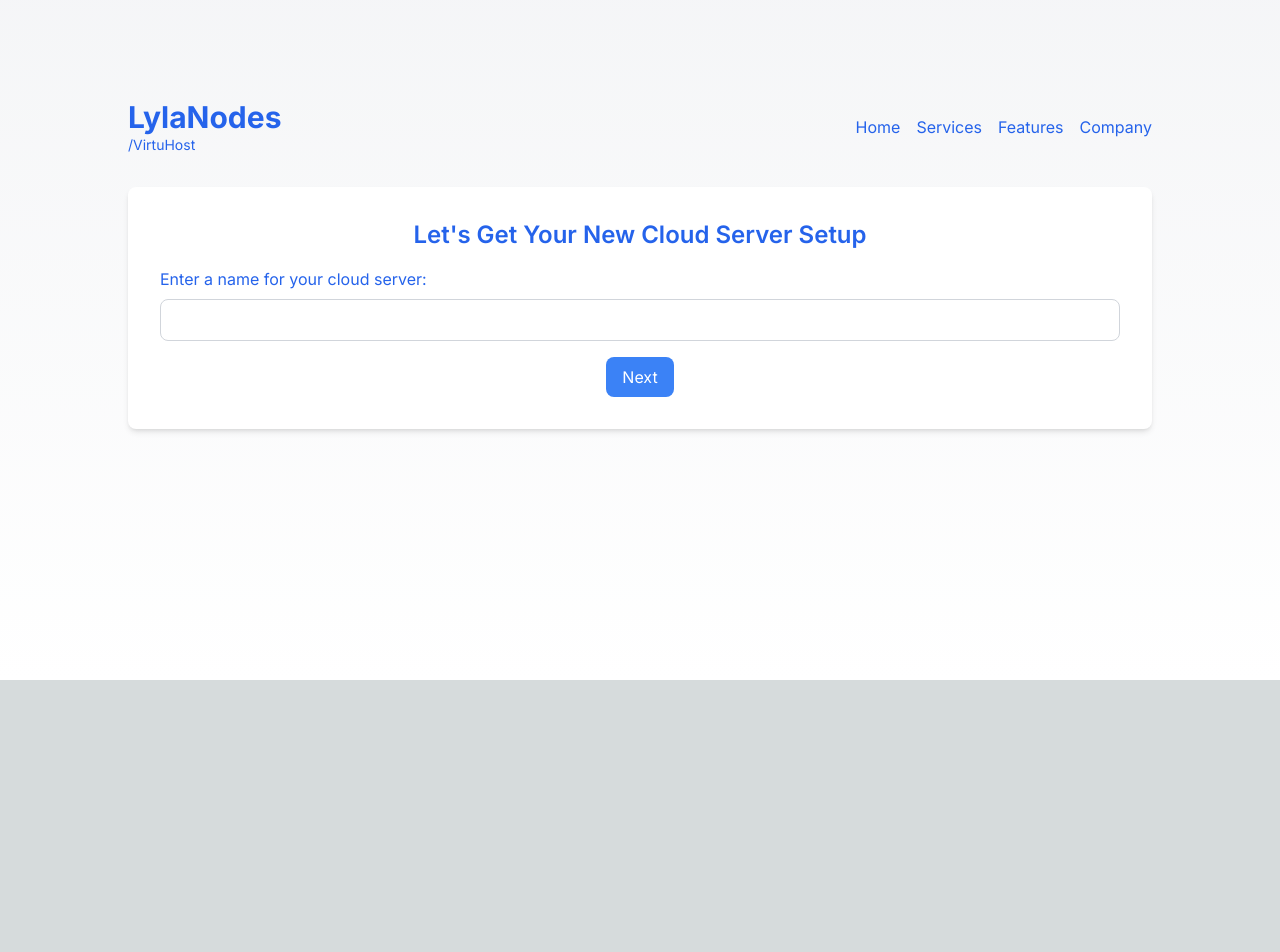
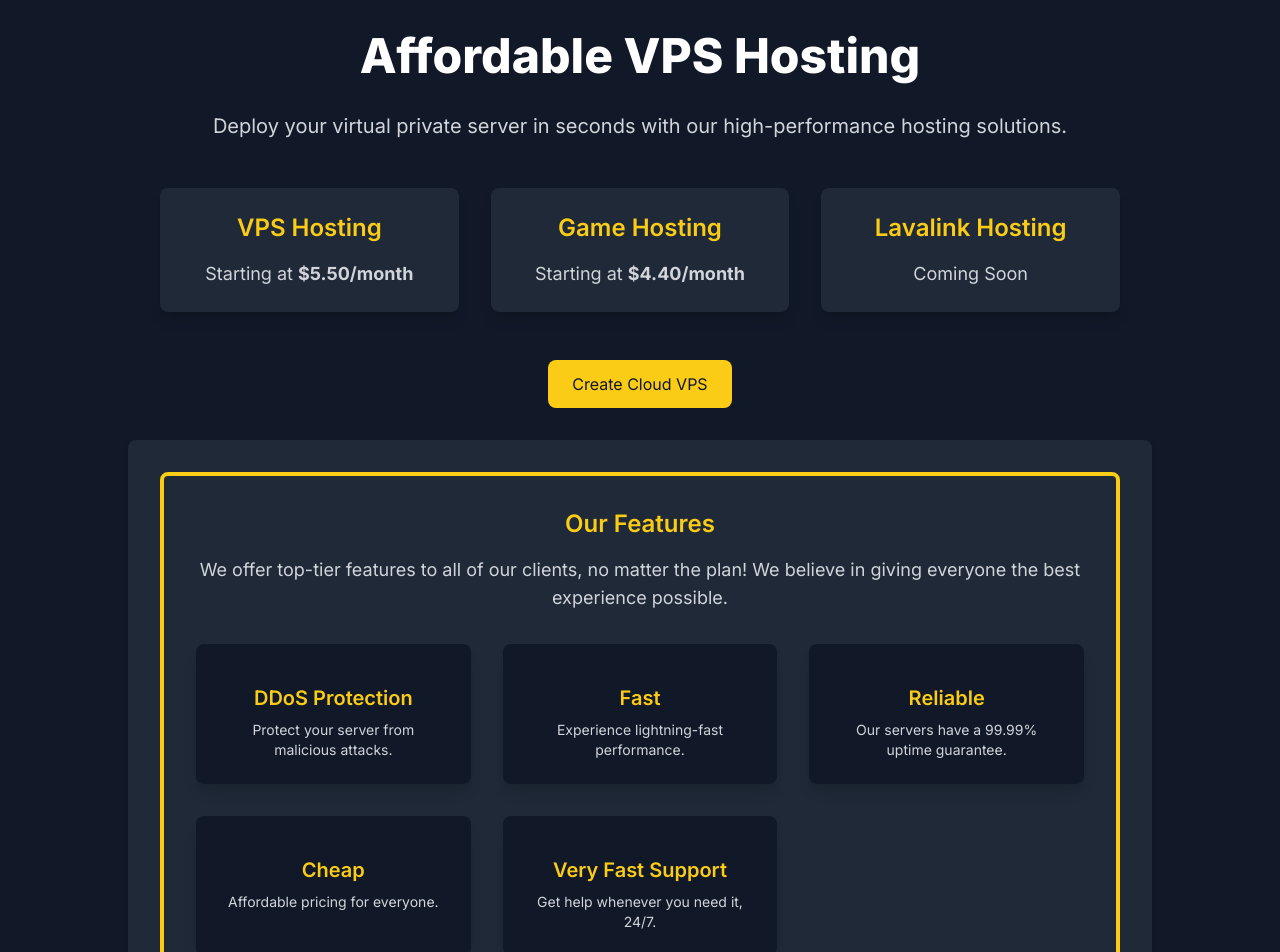
Before and after one commit to vekalmao/vpswebsite, a Next.js app: page / in a window 1280 px wide. Shown: the part 120-1072 px from the top of the page. Before the commit the page ends 800 px from the top, so only its background shows below. Built offline with nearby package versions, Linux system fonts and the light colour scheme.

Commit message:
Update page.tsx

```diff
--- a/app/page.tsx
+++ b/app/page.tsx
@@ -4,96 +4,103 @@ import React, { useState } from 'react';
 import Image from 'next/image';
 
 const Home = () => {
-  const [step, setStep] = useState(1);
+  const [step, setStep] = useState(0); // 0 for home page, then steps 1-6 for the setup process
   const [serverName, setServerName] = useState('');
-  const [selectedLocation, setSelectedLocation] = useState('');
-  const [selectedCpuType, setSelectedCpuType] = useState('');
-  const [selectedPlan, setSelectedPlan] = useState('');
-  const [vpsCreated, setVpsCreated] = useState(false);
-  const [ipv4Address, setIpv4Address] = useState('');
+  const [selectedLocation, setSelectedLocation] = useState<string>('');
+  const [selectedCpuType, setSelectedCpuType] = useState<string>('');
+  const [selectedPlan, setSelectedPlan] = useState<string>('');
+  const [vpsCreated, setVpsCreated] = useState<boolean>(false);
+  const [ipv4Address, setIpv4Address] = useState<string>('');
 
   const handleSaveServerName = () => {
     setStep(2);
   };
 
-  const handleSelectLocation = (location) => { // Explicitly define location as string
+  const handleSelectLocation = (location: string) => {
     setSelectedLocation(location);
     setStep(3);
   };
 
-  const handleSelectCpuType = (cpuType) => { // Example: cpuType could be 'Shared' or 'Dedicated'
+  const handleSelectCpuType = (cpuType: string) => {
     setSelectedCpuType(cpuType);
     setStep(4);
   };
 
-  const handleSelectPlan = (plan) => { // Example: plan could be 'CX-01', 'DX-01', etc.
+  const handleSelectPlan = (plan: string) => {
     setSelectedPlan(plan);
     setStep(5);
   };
 
   const handleSubmit = () => {
-    // Assuming payment method is validated and added
     setVpsCreated(true);
     const randomIpv4 = generateRandomIpv4();
     setIpv4Address(randomIpv4);
-    // Proceed to payment method
-    setStep(7); // Step 7 could represent the payment step
+    setStep(6);
   };
 
-  const generateRandomIpv4 = () => {
+  const generateRandomIpv4 = (): string => {
     const ipOctet = () => Math.floor(Math.random() * 256);
     return `${ipOctet()}.${ipOctet()}.${ipOctet()}.${ipOctet()}`;
   };
 
-  const sharedPlans = [
-    { name: 'CX-01', description: 'Cheap for small projects', specifications: '1GB of RAM, 1 Core, 20GB of Storage' },
-    { name: 'CX-02', description: 'Affordable for startups', specifications: '2GB of RAM, 2 Cores, 40GB of Storage' },
-    { name: 'CX-03', description: 'Balanced for growing applications', specifications: '4GB of RAM, 2 Cores, 80GB of Storage' },
-    { name: 'CX-04', description: 'Powerful for multiple applications', specifications: '8GB of RAM, 4 Cores, 160GB of Storage' },
-    { name: 'CX-05', description: 'High-performance for intensive tasks', specifications: '16GB of RAM, 6 Cores, 320GB of Storage' },
-    { name: 'CX-06', description: 'Ultimate for enterprise-grade solutions', specifications: '32GB of RAM, 8 Cores, 640GB of Storage' }
-  ];
-
-  const dedicatedPlans = [
-    { name: 'DX-01', description: 'Prices are mid, for big projects', specifications: '4GB of RAM, 4 Cores, 100GB of Storage' },
-    { name: 'DX-02', description: 'Balanced for growing applications', specifications: '8GB of RAM, 4 Cores, 200GB of Storage' },
-    { name: 'DX-03', description: 'Powerful for multiple applications', specifications: '16GB of RAM, 8 Cores, 400GB of Storage' },
-    { name: 'DX-04', description: 'High-performance for intensive tasks', specifications: '32GB of RAM, 16 Cores, 800GB of Storage' },
-    { name: 'DX-05', description: 'Ultimate for enterprise-grade solutions', specifications: '64GB of RAM, 32 Cores, 1600GB of Storage' },
-    { name: 'DX-06', description: 'Extreme power for specialized tasks', specifications: '128GB of RAM, 64 Cores, 3200GB of Storage' }
-  ];
-
   return (
-    <main className="flex flex-col items-center justify-center min-h-screen p-10 bg-gradient-to-b from-gray-100 to-white dark:from-gray-800 dark:to-gray-900">
-      <header className="w-full max-w-5xl flex items-center justify-between mb-8">
+    <main className="flex flex-col items-center justify-center min-h-screen bg-gray-900 text-white">
+      <header className="w-full max-w-5xl flex items-center justify-between py-8">
         <div>
-          <h1 className="text-3xl font-bold text-blue-600">LylaNodes</h1>
-          <p className="text-sm text-blue-600">/VirtuHost</p>
+          <h1 className="text-3xl font-bold text-white">LylaNodes</h1>
+          <p className="text-sm text-white">/VirtuHost</p>
         </div>
         <nav>
           <ul className="flex space-x-4">
-            <li><a href="#" className="text-blue-600 hover:text-purple-900 dark:text-blue-400 dark:hover:text-blue-600">Home</a></li>
-            <li><a href="#" className="text-blue-600 hover:text-purple-900 dark:text-blue-400 dark:hover:text-blue-600">Services</a></li>
-            <li><a href="#" className="text-blue-600 hover:text-purple-900 dark:text-blue-400 dark:hover:text-blue-600">Features</a></li>
-            <li><a href="#" className="text-blue-600 hover:text-purple-900 dark:text-blue-400 dark:hover:text-blue-600">Company</a></li>
+            <li><a href="#" className="text-white hover:text-yellow-400">Home</a></li>
+            <li><a href="#" className="text-white hover:text-yellow-400">Services</a></li>
+            <li><a href="#" className="text-white hover:text-yellow-400">Features</a></li>
+            <li><a href="#" className="text-white hover:text-yellow-400">Company</a></li>
           </ul>
         </nav>
       </header>
 
+      {step === 0 && (
+        <section className="w-full max-w-5xl p-8 text-center">
+          <h2 className="text-5xl font-extrabold mb-8 text-white">Affordable VPS Hosting</h2>
+          <p className="text-xl text-gray-300 mb-12">Deploy your virtual private server in seconds with our high-performance hosting solutions.</p>
+          <div className="grid grid-cols-1 md:grid-cols-3 gap-8 mb-12">
+            <div className="bg-gray-800 rounded-lg p-6 text-center shadow-lg">
+              <h3 className="text-2xl font-semibold mb-4 text-yellow-400">VPS Hosting</h3>
+              <p className="text-lg text-gray-300">Starting at <span className="font-bold">$5.50/month</span></p>
+            </div>
+            <div className="bg-gray-800 rounded-lg p-6 text-center shadow-lg">
+              <h3 className="text-2xl font-semibold mb-4 text-yellow-400">Game Hosting</h3>
+              <p className="text-lg text-gray-300">Starting at <span className="font-bold">$4.40/month</span></p>
+            </div>
+            <div className="bg-gray-800 rounded-lg p-6 text-center shadow-lg">
+              <h3 className="text-2xl font-semibold mb-4 text-yellow-400">Lavalink Hosting</h3>
+              <p className="text-lg text-gray-300">Coming Soon</p>
+            </div>
+          </div>
+          <button
+            className="bg-yellow-400 text-gray-900 px-6 py-3 rounded-lg hover:bg-yellow-500 transition duration-300"
+            onClick={() => setStep(1)}
+          >
+            Create Cloud VPS
+          </button>
+        </section>
+      )}
+
       {step === 1 && (
-        <section className="w-full max-w-5xl bg-white rounded-lg p-8 shadow-md mb-8 text-center">
-          <h2 className="text-2xl font-semibold mb-4 text-blue-600">Let's Get Your New Cloud Server Setup</h2>
+        <section className="w-full max-w-5xl bg-gray-800 rounded-lg p-8 shadow-md mb-8 text-center">
+          <h2 className="text-2xl font-semibold mb-4 text-yellow-400">Let&apos;s Get Your New Cloud Server Setup</h2>
           <div className="mb-4">
-            <label className="block text-left mb-2 text-blue-600">Enter a name for your cloud server:</label>
+            <label className="block text-left mb-2 text-gray-300">Enter a name for your cloud server:</label>
             <input
               type="text"
-              className="border border-gray-300 rounded-lg px-3 py-2 w-full text-blue-600"
+              className="border border-gray-700 bg-gray-900 text-white rounded-lg px-3 py-2 w-full"
               value={serverName}
               onChange={(e) => setServerName(e.target.value)}
             />
           </div>
           <button
-            className="bg-blue-500 text-white px-4 py-2 rounded-lg hover:bg-blue-600 transition duration-300"
+            className="bg-yellow-400 text-gray-900 px-4 py-2 rounded-lg hover:bg-yellow-500 transition duration-300"
             onClick={handleSaveServerName}
           >
             Next
@@ -102,33 +109,33 @@ const Home = () => {
       )}
 
       {step === 2 && (
-        <section className="w-full max-w-5xl bg-white rounded-lg p-8 shadow-md mb-8 text-center">
-          <h2 className="text-2xl font-semibold mb-4 text-blue-600">Select Your Location</h2>
+        <section className="w-full max-w-5xl bg-gray-800 rounded-lg p-8 shadow-md mb-8 text-center">
+          <h2 className="text-2xl font-semibold mb-4 text-yellow-400">Select Your Location</h2>
           <div className="flex justify-center space-x-8 mb-8">
             <div onClick={() => handleSelectLocation('Ashburn, Virginia')} className="cursor-pointer">
-              <Image src="https://media.earlyexperts.net/wp-content/uploads/2018/12/displaying-american-flag.jpg" alt="Ashburn, Virginia" width={300} height={200} className="h-24 mb-2" />
-              <p className="text-gray-600">Ashburn, Virginia</p>
+              <Image src="https://media.earlyexperts.net/wp-content/uploads/2018/12/displaying-american-flag.jpg" alt="USA" width={300} height={200} className="h-24 mb-2" />
+              <p className="text-gray-300">Ashburn, Virginia</p>
             </div>
             <div onClick={() => handleSelectLocation('Frankfurt, Germany')} className="cursor-pointer">
-              <Image src="https://media.earlyexperts.net/wp-content/uploads/2018/12/displaying-american-flag.jpg" alt="Frankfurt, Germany" width={300} height={200} className="h-24 mb-2" />
-              <p className="text-gray-600">Frankfurt, Germany</p>
+              <Image src="https://media.earlyexperts.net/wp-content/uploads/2018/12/displaying-american-flag.jpg" alt="Germany" width={300} height={200} className="h-24 mb-2" />
+              <p className="text-gray-300">Frankfurt, Germany</p>
             </div>
           </div>
         </section>
       )}
 
       {step === 3 && (
-        <section className="w-full max-w-5xl bg-white rounded-lg p-8 shadow-md mb-8 text-center">
-          <h2 className="text-2xl font-semibold mb-4 text-blue-600">Choose Your CPU Type</h2>
+        <section className="w-full max-w-5xl bg-gray-800 rounded-lg p-8 shadow-md mb-8 text-center">
+          <h2 className="text-2xl font-semibold mb-4 text-yellow-400">Choose Your CPU Type</h2>
           <div className="flex justify-center space-x-8 mb-8">
             <button
-              className="bg-blue-500 text-white px-4 py-2 rounded-lg hover:bg-blue-600 transition duration-300"
+              className="bg-yellow-400 text-gray-900 px-4 py-2 rounded-lg hover:bg-yellow-500 transition duration-300"
               onClick={() => handleSelectCpuType('Shared')}
             >
               Shared CPU
             </button>
             <button
-              className="bg-blue-500 text-white px-4 py-2 rounded-lg hover:bg-blue-600 transition duration-300"
+              className="bg-yellow-400 text-gray-900 px-4 py-2 rounded-lg hover:bg-yellow-500 transition duration-300"
               onClick={() => handleSelectCpuType('Dedicated')}
             >
               Dedicated CPU
@@ -138,23 +145,23 @@ const Home = () => {
       )}
 
       {step === 4 && (
-        <section className="w-full max-w-5xl bg-white rounded-lg p-8 shadow-md mb-8 text-center">
-          <h2 className="text-2xl font-semibold mb-4 text-blue-600">{selectedCpuType === 'Shared' ? 'Shared CPU' : 'Dedicated CPU'} Plans</h2>
+        <section className="w-full max-w-5xl bg-gray-800 rounded-lg p-8 shadow-md mb-8 text-center">
+          <h2 className="text-2xl font-semibold mb-4 text-yellow-400">{selectedCpuType === 'Shared' ? 'Shared CPU' : 'Dedicated CPU'} Plans</h2>
           <div className="grid grid-cols-2 gap-8">
             {selectedCpuType === 'Shared' ? (
               sharedPlans.map((plan) => (
-                <div key={plan.name} onClick={() => handleSelectPlan(plan.name)} className="cursor-pointer bg-gray-100 rounded-lg p-4 transition duration-300 hover:bg-blue-100">
-                  <h3 className="text-lg font-semibold text-blue-600">{plan.name}</h3>
-                  <p className="text-sm text-gray-600">{plan.description}</p>
-                  <p className="text-sm text-gray-600">{plan.specifications}</p>
+                <div key={plan.name} className="bg-gray-900 rounded-lg p-4 cursor-pointer hover:bg-gray-700 transition duration-300" onClick={() => handleSelectPlan(plan.name)}>
+                  <h3 className="text-xl font-semibold mb-2 text-yellow-400">{plan.name}</h3>
+                  <p className="text-sm text-gray-300">{plan.description}</p>
+                  <p className="text-sm text-gray-300">{plan.specifications}</p>
                 </div>
               ))
             ) : (
               dedicatedPlans.map((plan) => (
-                <div key={plan.name} onClick={() => handleSelectPlan(plan.name)} className="cursor-pointer bg-gray-100 rounded-lg p-4 transition duration-300 hover:bg-blue-100">
-                  <h3 className="text-lg font-semibold text-blue-600">{plan.name}</h3>
-                  <p className="text-sm text-gray-600">{plan.description}</p>
-                  <p className="text-sm text-gray-600">{plan.specifications}</p>
+                <div key={plan.name} className="bg-gray-900 rounded-lg p-4 cursor-pointer hover:bg-gray-700 transition duration-300" onClick={() => handleSelectPlan(plan.name)}>
+                  <h3 className="text-xl font-semibold mb-2 text-yellow-400">{plan.name}</h3>
+                  <p className="text-sm text-gray-300">{plan.description}</p>
+                  <p className="text-sm text-gray-300">{plan.specifications}</p>
                 </div>
               ))
             )}
@@ -163,42 +170,100 @@ const Home = () => {
       )}
 
       {step === 5 && (
-        <section className="w-full max-w-5xl bg-white rounded-lg p-8 shadow-md mb-8 text-center">
-          <h2 className="text-2xl font-semibold mb-4 text-blue-600">Confirm Your Selections</h2>
-          <div className="flex flex-col items-center space-y-4">
-            <p className="text-gray-600">Server Name: {serverName}</p>
-            <p className="text-gray-600">Location: {selectedLocation}</p>
-            <p className="text-gray-600">CPU Type: {selectedCpuType}</p>
-            <p className="text-gray-600">Plan: {selectedPlan}</p>
-            <button
-              className="bg-blue-500 text-white px-4 py-2 rounded-lg hover:bg-blue-600 transition duration-300"
-              onClick={handleSubmit}
-            >
-              Create My VPS
-            </button>
+        <section className="w-full max-w-5xl bg-gray-800 rounded-lg p-8 shadow-md mb-8 text-center">
+          <h2 className="text-2xl font-semibold mb-4 text-yellow-400">Review Your Choices</h2>
+          <div className="text-left text-gray-300">
+            <p><strong>Server Name:</strong> {serverName}</p>
+            <p><strong>Location:</strong> {selectedLocation}</p>
+            <p><strong>CPU Type:</strong> {selectedCpuType}</p>
+            <p><strong>Plan:</strong> {selectedPlan}</p>
+          </div>
+          <button
+            className="bg-yellow-400 text-gray-900 px-4 py-2 rounded-lg hover:bg-yellow-500 transition duration-300 mt-4"
+            onClick={handleSubmit}
+          >
+            Create Cloud VPS
+          </button>
+        </section>
+      )}
+
+      {step === 6 && (
+        <section className="w-full max-w-5xl bg-gray-800 rounded-lg p-8 shadow-md mb-8 text-center">
+          <h2 className="text-2xl font-semibold mb-4 text-yellow-400">Your VPS Has Been Created!</h2>
+          <div className="text-left text-gray-300">
+            <p><strong>Server Name:</strong> {serverName}</p>
+            <p><strong>Location:</strong> {selectedLocation}</p>
+            <p><strong>CPU Type:</strong> {selectedCpuType}</p>
+            <p><strong>Plan:</strong> {selectedPlan}</p>
+            <p><strong>IPv4 Address:</strong> {ipv4Address}</p>
           </div>
         </section>
       )}
 
-      {step === 6 && (
-        <section className="w-full max-w-5xl bg-white rounded-lg p-8 shadow-md mb-8 text-center">
-          <h2 className="text-2xl font-semibold mb-4 text-blue-600">Payment Information</h2>
-          <p className="text-gray-600">Your VPS is being created. Please proceed with payment.</p>
-          {/* Add payment form or details */}
+      {step <= 1 && (
+        <section className="w-full max-w-5xl bg-gray-800 rounded-lg p-8 shadow-md mb-8 text-center">
+          <div className="border-4 border-yellow-400 rounded-lg p-8">
+            <h2 className="text-2xl font-semibold mb-4 text-yellow-400">Our Features</h2>
+            <p className="text-lg text-gray-300 mb-8">We offer top-tier features to all of our clients, no matter the plan! We believe in giving everyone the best experience possible.</p>
+            <div className="grid grid-cols-1 md:grid-cols-3 gap-8">
+              <div className="flex flex-col items-center bg-gray-900 rounded-lg p-6 text-center shadow-lg">
+                <i className="fas fa-shield-alt text-4xl text-yellow-400 mb-4"></i>
+                <h3 className="text-xl font-semibold mb-2 text-yellow-400">DDoS Protection</h3>
+                <p className="text-sm text-gray-300">Protect your server from malicious attacks.</p>
+              </div>
+              <div className="flex flex-col items-center bg-gray-900 rounded-lg p-6 text-center shadow-lg">
+                <i className="fas fa-tachometer-alt text-4xl text-yellow-400 mb-4"></i>
+                <h3 className="text-xl font-semibold mb-2 text-yellow-400">Fast</h3>
+                <p className="text-sm text-gray-300">Experience lightning-fast performance.</p>
+              </div>
+              <div className="flex flex-col items-center bg-gray-900 rounded-lg p-6 text-center shadow-lg">
+                <i className="fas fa-check-circle text-4xl text-yellow-400 mb-4"></i>
+                <h3 className="text-xl font-semibold mb-2 text-yellow-400">Reliable</h3>
+                <p className="text-sm text-gray-300">Our servers have a 99.99% uptime guarantee.</p>
+              </div>
+              <div className="flex flex-col items-center bg-gray-900 rounded-lg p-6 text-center shadow-lg">
+                <i className="fas fa-dollar-sign text-4xl text-yellow-400 mb-4"></i>
+                <h3 className="text-xl font-semibold mb-2 text-yellow-400">Cheap</h3>
+                <p className="text-sm text-gray-300">Affordable pricing for everyone.</p>
+              </div>
+              <div className="flex flex-col items-center bg-gray-900 rounded-lg p-6 text-center shadow-lg">
+                <i className="fas fa-headset text-4xl text-yellow-400 mb-4"></i>
+                <h3 className="text-xl font-semibold mb-2 text-yellow-400">Very Fast Support</h3>
+                <p className="text-sm text-gray-300">Get help whenever you need it, 24/7.</p>
+              </div>
+            </div>
+          </div>
         </section>
       )}
 
-      {step === 7 && (
-        <section className="w-full max-w-5xl bg-white rounded-lg p-8 shadow-md mb-8 text-center">
-          <h2 className="text-2xl font-semibold mb-4 text-blue-600">Congratulations!</h2>
-          <p className="text-gray-600">Your VPS has been successfully created.</p>
-          <p className="text-gray-600">IPv4 Address: {ipv4Address}</p>
-          {/* Add more details or actions */}
-        </section>
-      )}
-
+      <footer className="mt-16 mb-4 text-center text-gray-500 text-sm">
+        <p>&copy; 2019 - 2024 - All Rights Reserved. Made with ❤️ by LylaNodes</p>
+        <div className="mt-4 flex justify-center space-x-4">
+          <a href="#" className="hover:text-yellow-400">Privacy Policy</a>
+          <a href="#" className="hover:text-yellow-400">Terms of Service</a>
+          <a href="#" className="hover:text-yellow-400">Contact Us</a>
+        </div>
+      </footer>
     </main>
   );
 };
 
+const sharedPlans = [
+  { name: 'CX-01', description: 'Cheap for small projects', specifications: '1GB of RAM, 1 Core, 20GB of Storage' },
+  { name: 'CX-02', description: 'Affordable for startups', specifications: '2GB of RAM, 2 Cores, 40GB of Storage' },
+  { name: 'CX-03', description: 'Balanced for growing applications', specifications: '4GB of RAM, 2 Cores, 80GB of Storage' },
+  { name: 'CX-04', description: 'Powerful for multiple applications', specifications: '8GB of RAM, 4 Cores, 160GB of Storage' },
+  { name: 'CX-05', description: 'High-performance for intensive tasks', specifications: '16GB of RAM, 6 Cores, 320GB of Storage' },
+  { name: 'CX-06', description: 'Ultimate for enterprise-grade solutions', specifications: '32GB of RAM, 8 Cores, 640GB of Storage' }
+];
+
+const dedicatedPlans = [
+  { name: 'DX-01', description: 'Prices are mid, for big projects', specifications: '4GB of RAM, 4 Cores, 100GB of Storage' },
+  { name: 'DX-02', description: 'Balanced for growing applications', specifications: '8GB of RAM, 4 Cores, 200GB of Storage' },
+  { name: 'DX-03', description: 'Powerful for multiple applications', specifications: '16GB of RAM, 8 Cores, 400GB of Storage' },
+  { name: 'DX-04', description: 'High-performance for intensive tasks', specifications: '32GB of RAM, 16 Cores, 800GB of Storage' },
+  { name: 'DX-05', description: 'Ultimate for enterprise-grade solutions', specifications: '64GB of RAM, 32 Cores, 1600GB of Storage' },
+  { name: 'DX-06', description: 'Extreme power for specialized tasks', specifications: '128GB of RAM, 64 Cores, 3200GB of Storage' }
+];
+
 export default Home;
```
